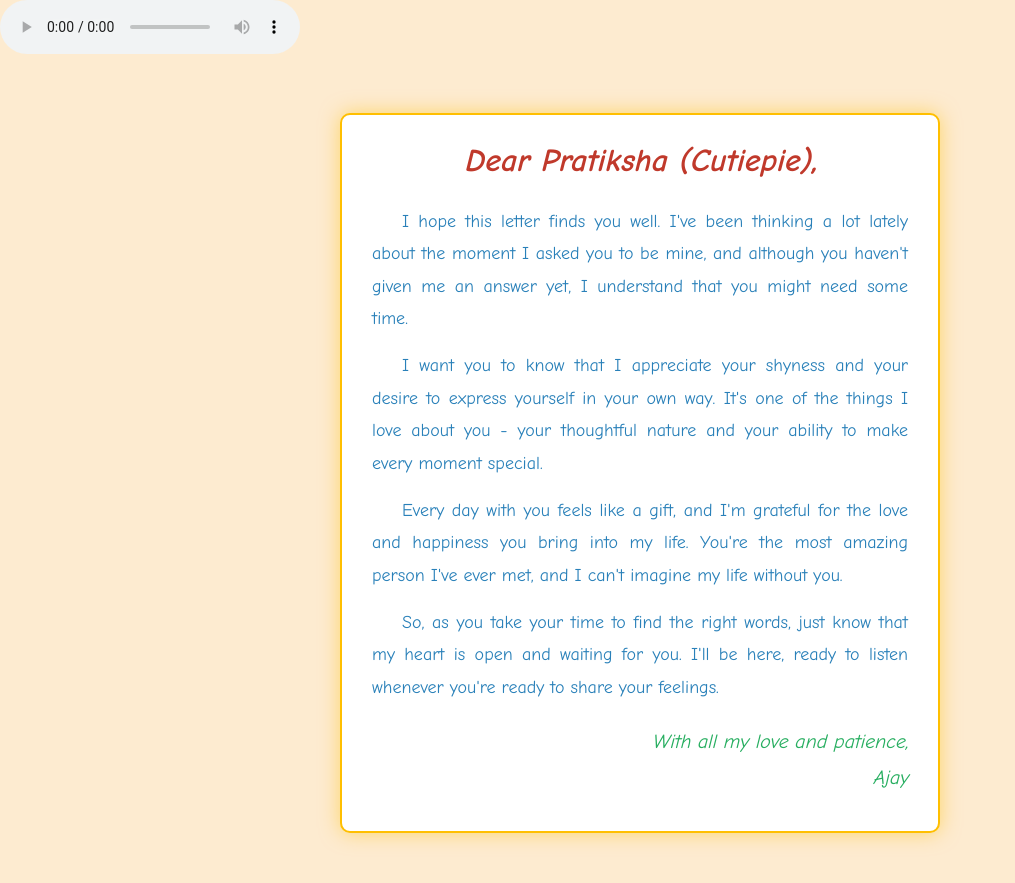
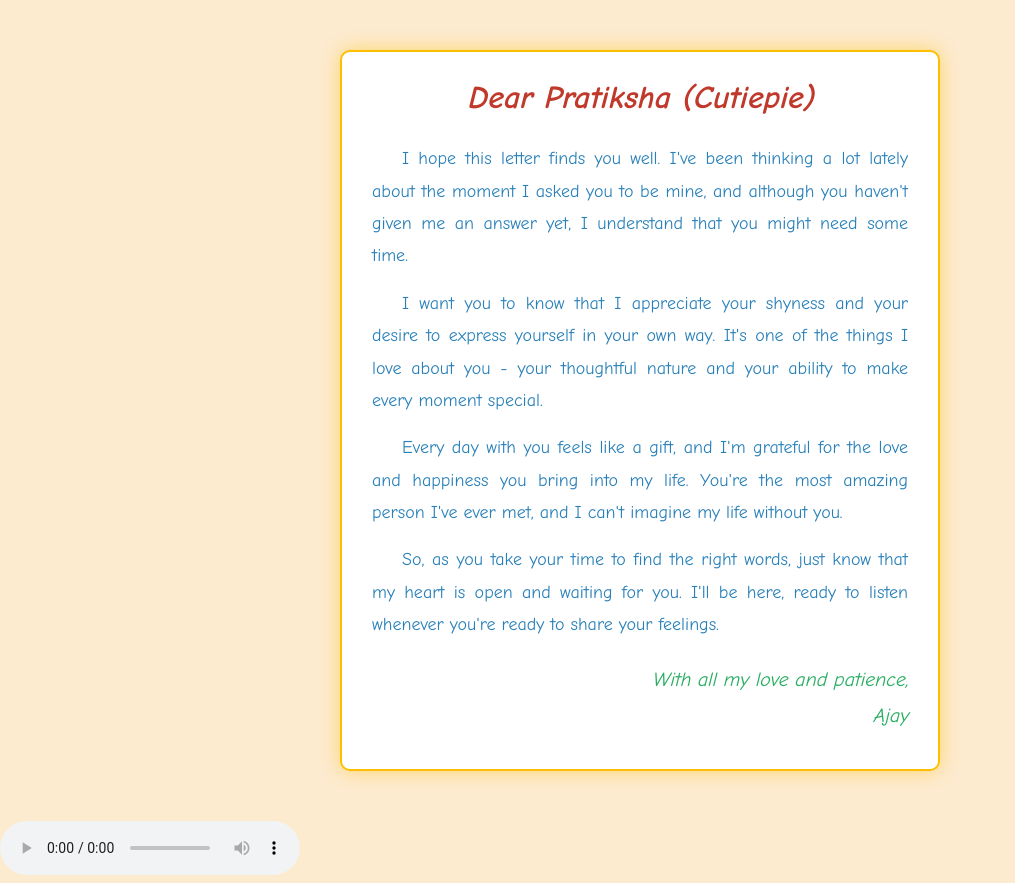
Before and after one commit to AjayPGaikwad/I-am-waiting, a plain HTML site: page index.html in a window 1280 px wide. Shown: the whole page, without its empty margins (0-1015 px from the left). Drawn offline with Linux system fonts and the light colour scheme.

Commit message:
Update index.html
update

```diff
--- a/index.html
+++ b/index.html
@@ -9,10 +9,7 @@
 </head>
 
 <body>
-    <audio controls autoplay loop>
-        <source src="song.mp3" type="audio/mpeg">
-        Your browser does not support the audio element.
-    </audio>
+
     <script>
         alert("Play The Song Sweety!❤️");
         document.addEventListener('mousemove', function (e) {
@@ -39,7 +36,7 @@
 
 
     <div class="container" id="letterContainer">
-        <h1>Dear Pratiksha (Cutiepie),</h1>
+        <h1>Dear Pratiksha (Cutiepie)</h1>
         <p>I hope this letter finds you well. I've been thinking a lot lately about the moment I asked you to be mine,
             and although you haven't given me an answer yet, I understand that you might need some time.</p>
         <p>I want you to know that I appreciate your shyness and your desire to express yourself in your own way. It's
@@ -51,7 +48,10 @@
             be here, ready to listen whenever you're ready to share your feelings.</p>
         <p class="signature">With all my love and patience,<br>Ajay</p>
     </div>
-
+    <audio controls autoplay loop>
+        <source src="song.mp3" type="audio/mpeg">
+        Your browser does not support the audio element.
+    </audio>
 </body>
 
 </html>
```
